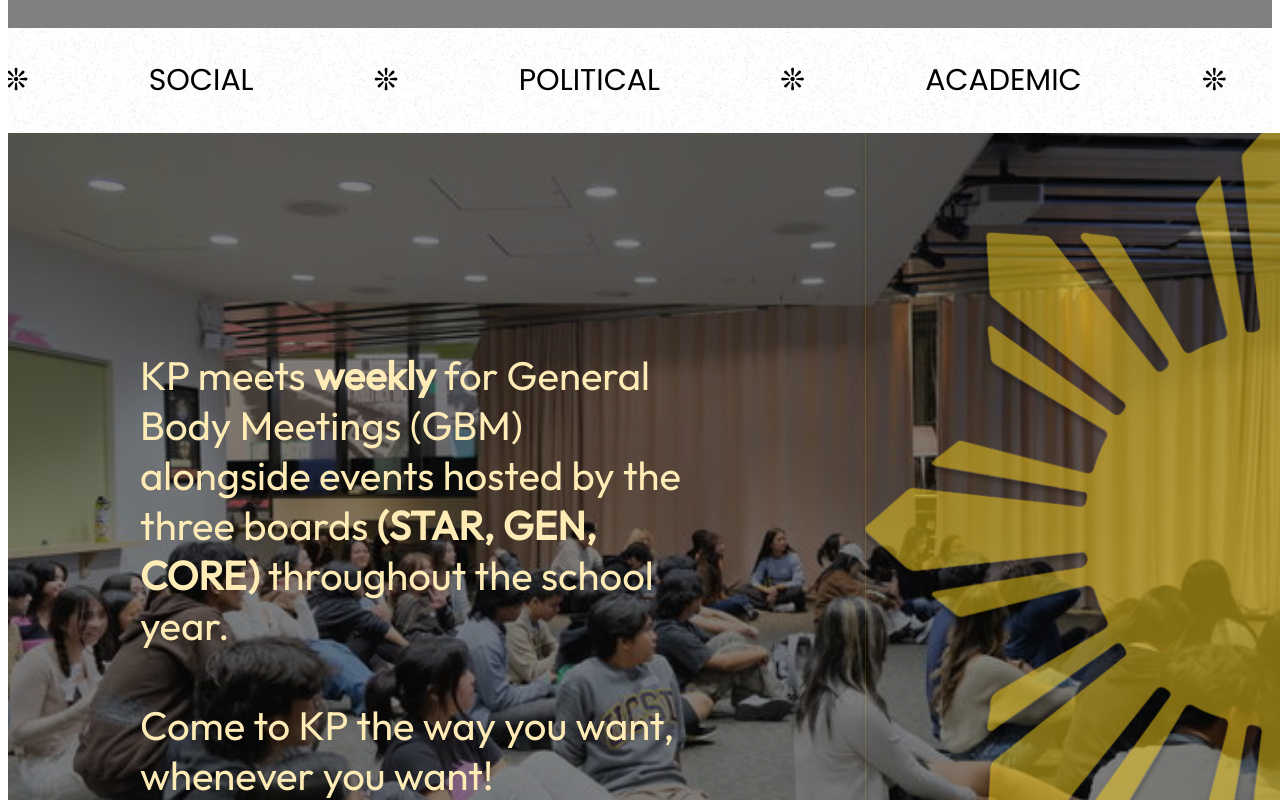
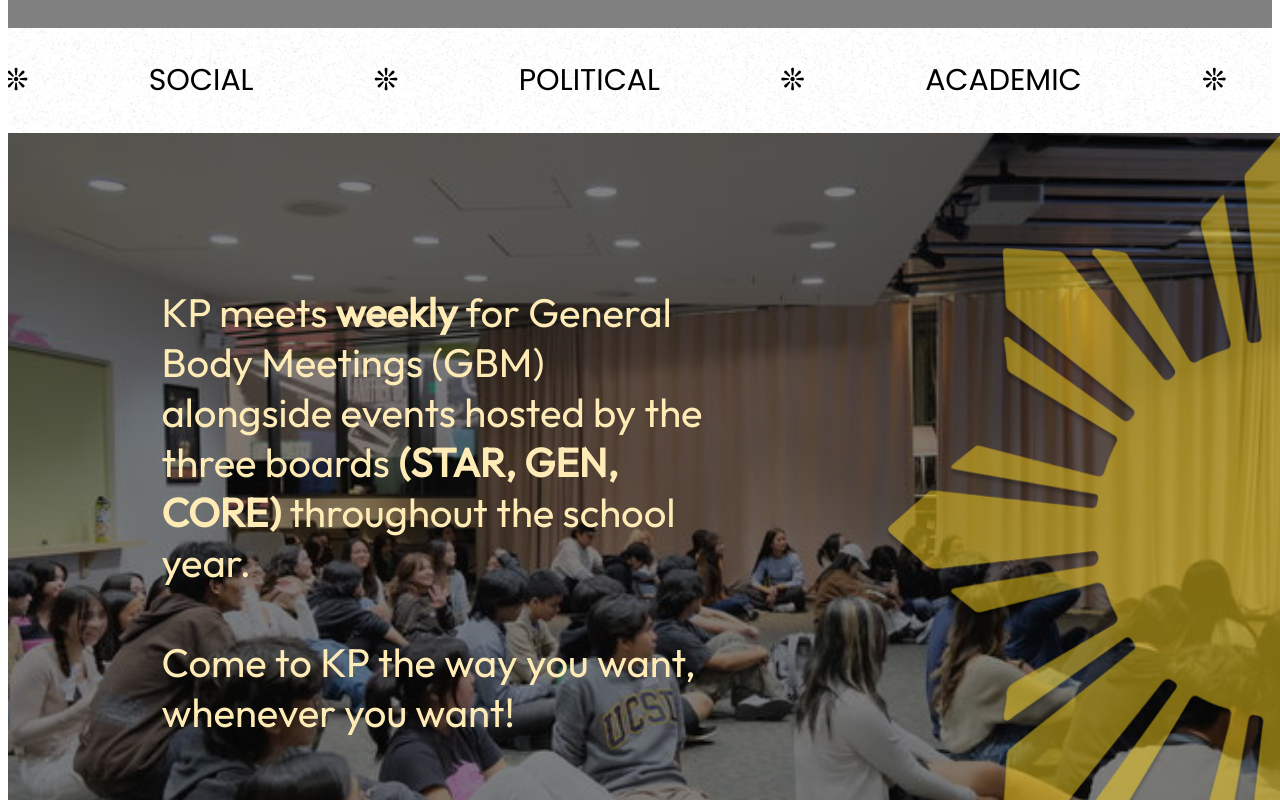
Before and after one commit to a2jensen/KP-Website, a Next.js app: page / in a window 1280 px wide. Shown: the part 680-1480 px from the top of the page. Built offline with nearby package versions, Linux system fonts and the light colour scheme.

Commit message:
updated styling with screen scaling

```diff
--- a/components/quote/quote.jsx
+++ b/components/quote/quote.jsx
@@ -21,14 +21,7 @@ export default function Quote() {
                     Come to KP the way you want, whenever you want!
 
                 </div>
-                <div className={styles.quoteStar}>
-                    <Image
-                        src={quoteStar}
-                        alt="Philippine Sun Star"
-                        layout="fill" // Add layout="responsive" to make the image responsive
-                        objectFit="cover"
-                    />
-                </div>
+                <div className={styles.quoteStar}></div>
 
 
             </div>
--- a/components/quote/quote.module.css
+++ b/components/quote/quote.module.css
@@ -35,7 +35,7 @@
     font-family: "Outfit";
     src: local("Outfit"), url("../../public/fonts/Outfit/static/Outfit-Regular.ttf") format("opentype");
 }
-.quoteText{
+/* .quoteText{
     grid-column: 1 / 3;
     grid-row: 1;
     font-family: "Outfit";
@@ -50,6 +50,35 @@
     line-height: normal;
     color: #FFEBB6;
     flex: 1;
+    overflow: hidden;
+
+    white-space: normal; /* Ensure text wraps */
+    /* min-width: 0; Allows the text to shrink in flex/grid layouts */
+    /* max-width: 100%; Ensures text container does not exceed its parent */
+/* } */
+.quoteText{
+    grid-column: 1 / 3;
+    grid-row: 1;
+    font-family: "Outfit";
+    position: absolute;
+
+    justify-content: center; /* Center horizontally */
+    align-items: center; /* Center vertically */
+
+    font-size: 40px;
+    font-weight: 400;
+    font-style: normal;
+    line-height: normal;
+    color: #FFEBB6;
+    flex: 1;
+    overflow: hidden;
+
+    white-space: normal; /* Ensure text wraps */
+    min-width: 0; /* Allows the text to shrink in flex/grid layouts */
+    max-width: 100%; /* Ensures text container does not exceed its parent */
+
+    /* Scalable padding */
+    padding: 12vw; /* Example of responsive padding */
 }
 
 .quoteText strong {
@@ -59,9 +88,13 @@
 .quoteStar{
     grid-column: 3/3;
     grid-row: 1;
-    position: relative;
+    position: static;
     height: 100%;
     width: 100%;
     top: 0;
     right: 0;
+    background-repeat: no-repeat;
+    background-image: url("star2.png");
+    background-size: contain;
+    background-position: right;
 }
```
Also changed, not shown: components/quote/image.png (added), components/quote/star2.png (added).
